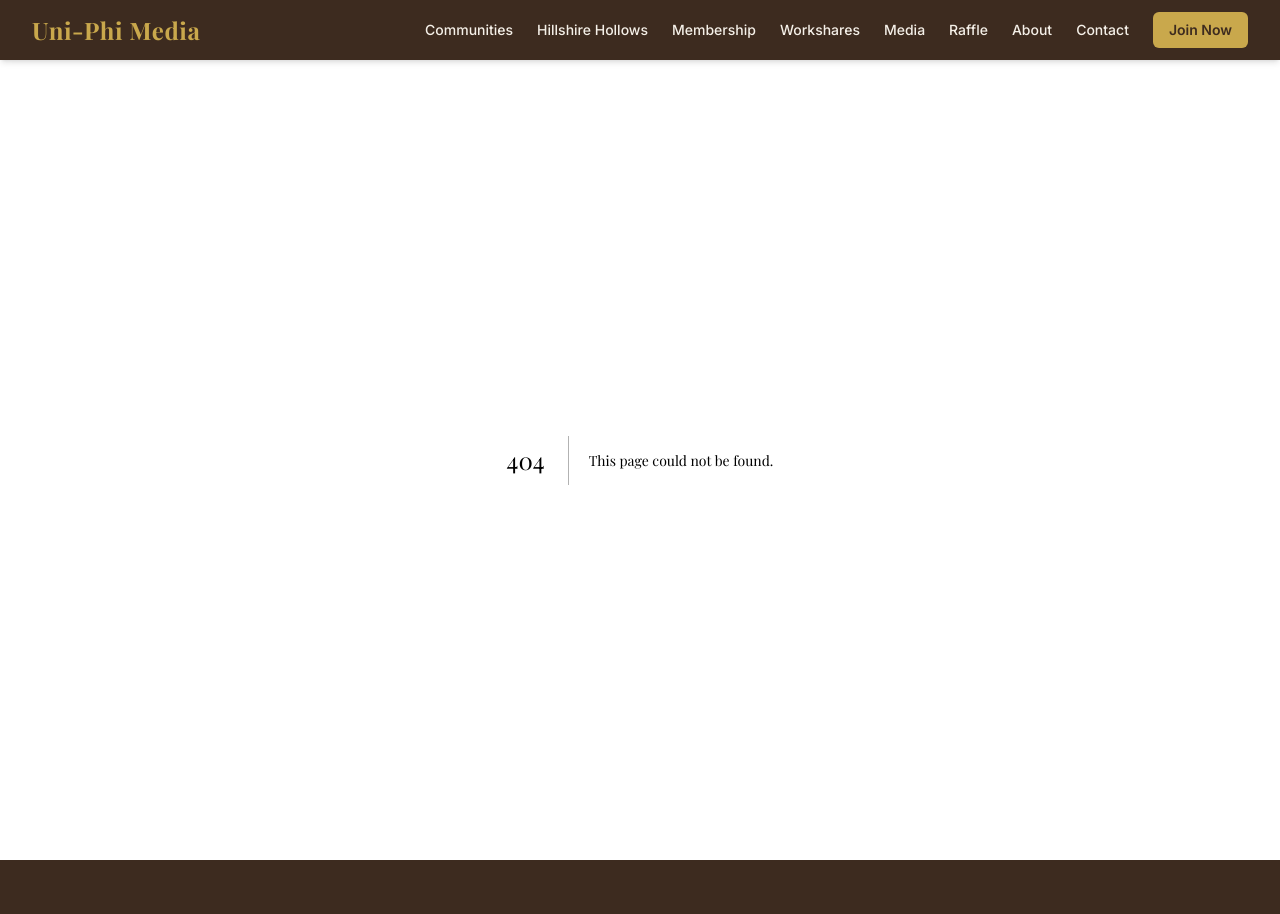
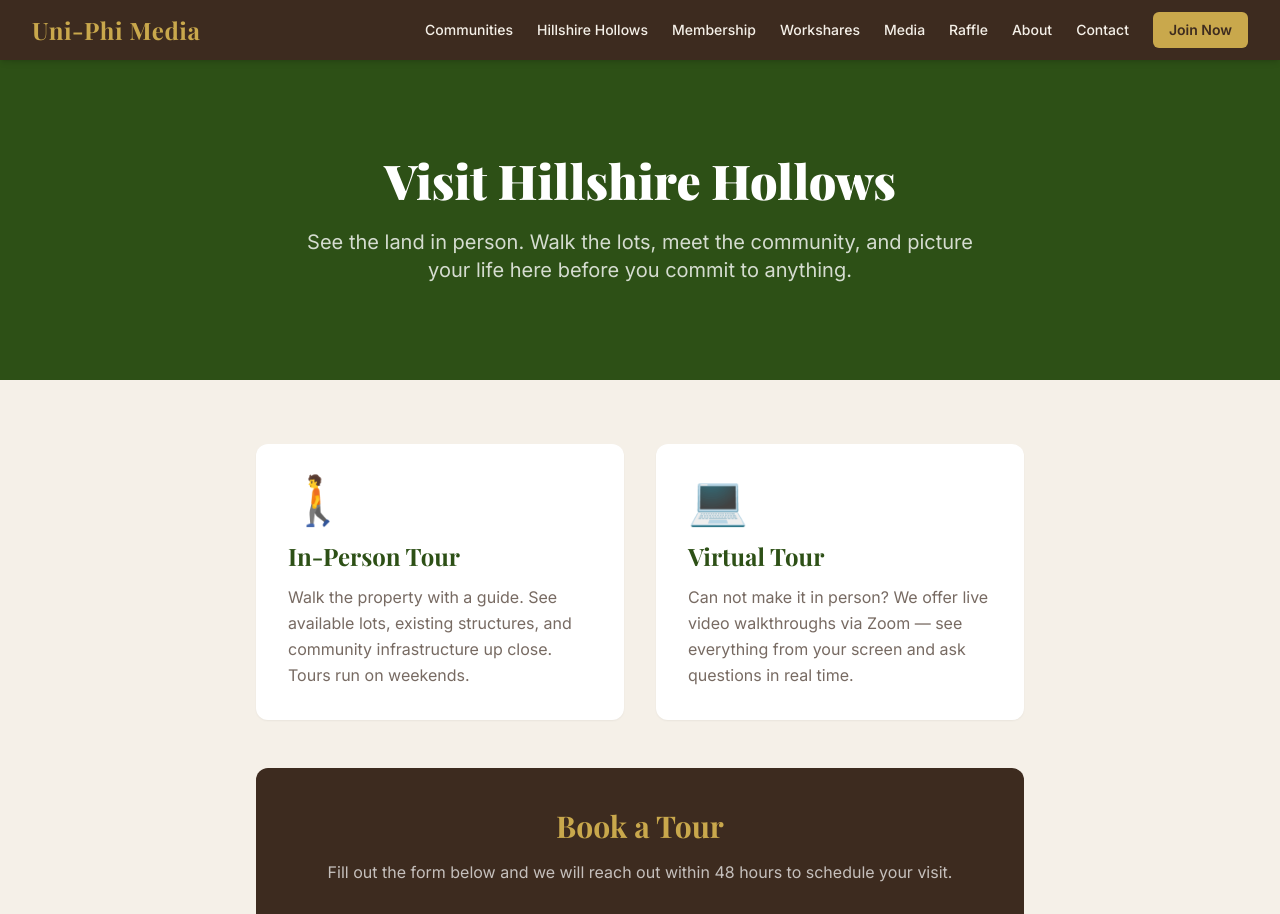
Before and after one commit to dutchiono/uniphimedia, a Next.js app: page /tours in a window 1280 px wide. Before the commit this address had no page. Shown: the top 914 px of the page. Built offline with nearby package versions, Linux system fonts and the light colour scheme.

Commit message:
feat: complete site rebuild — all core pages, nav, footer, design system

```diff
--- /dev/null
+++ b/src/app/tours/page.tsx
@@ -0,0 +1,37 @@
+import Link from 'next/link'
+
+export default function ToursPage() {
+  return (
+    <>
+      <section className="bg-brand-green text-white section-pad py-24 text-center">
+        <div className="container-max">
+          <h1 className="font-heading text-5xl font-black mb-6">Visit Hillshire Hollows</h1>
+          <p className="text-white/80 text-xl max-w-2xl mx-auto">See the land in person. Walk the lots, meet the community, and picture your life here before you commit to anything.</p>
+        </div>
+      </section>
+
+      <section className="bg-brand-cream section-pad">
+        <div className="container-max max-w-3xl mx-auto">
+          <div className="grid md:grid-cols-2 gap-8 mb-12">
+            {[
+              { icon: '🚶', title: 'In-Person Tour', desc: 'Walk the property with a guide. See available lots, existing structures, and community infrastructure up close. Tours run on weekends.' },
+              { icon: '💻', title: 'Virtual Tour', desc: 'Can not make it in person? We offer live video walkthroughs via Zoom — see everything from your screen and ask questions in real time.' },
+            ].map(t => (
+              <div key={t.title} className="bg-white rounded-xl p-8 shadow-sm">
+                <span className="text-5xl mb-4 block">{t.icon}</span>
+                <h3 className="font-heading text-2xl font-bold text-brand-green mb-3">{t.title}</h3>
+                <p className="text-brand-bark/70 leading-relaxed">{t.desc}</p>
+              </div>
+            ))}
+          </div>
+
+          <div className="bg-brand-bark text-white rounded-xl p-10 text-center">
+            <h2 className="font-heading text-3xl font-bold text-brand-gold mb-4">Book a Tour</h2>
+            <p className="text-white/70 mb-8">Fill out the form below and we will reach out within 48 hours to schedule your visit.</p>
+            <Link href="/contact" className="btn-gold text-lg px-10 py-4">Schedule Now</Link>
+          </div>
+        </div>
+      </section>
+    </>
+  )
+}
```
